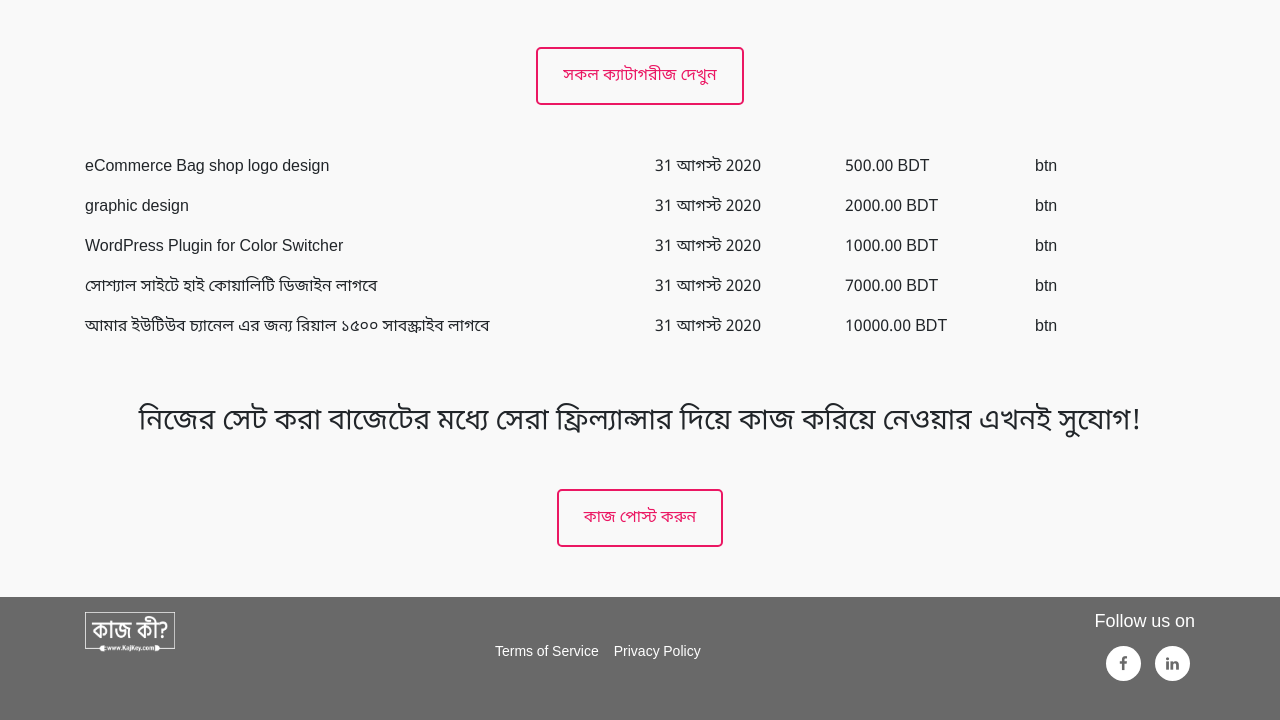
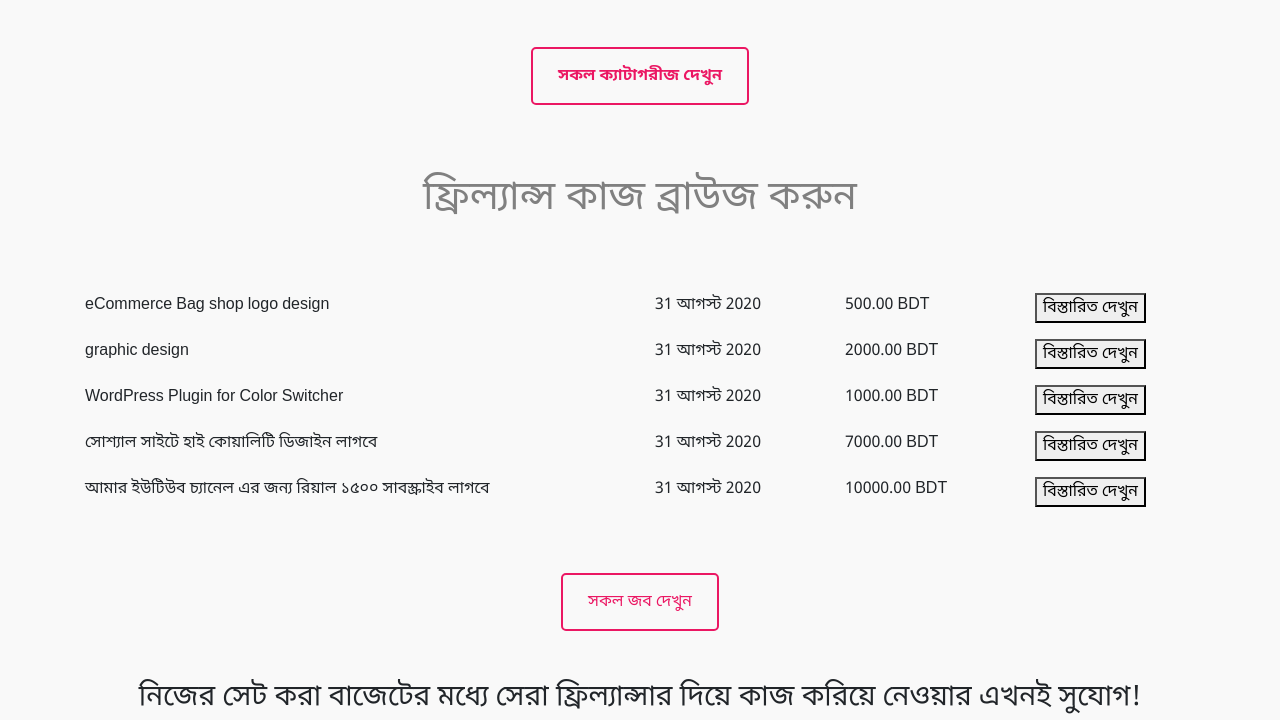
Before and after one commit to thetechdevs/kajkey-redesign, a plain HTML site: page index.html in a window 1280 px wide. Shown: the part 2857-3577 px from the top of the page. Drawn offline with nearby package versions, Linux system fonts and the light colour scheme.

Commit message:
Update index.html

```diff
--- a/index.html
+++ b/index.html
@@ -446,92 +446,107 @@
         </div>
 
         <div class="button-div">
-            <button class="pink-button">সকল ক্যাটাগরীজ দেখুন</button>
+            <button class="pink-button"><strong>সকল ক্যাটাগরীজ দেখুন</strong></button>
         </div>
 
     </section>
     <!-- জব ক্যাটেগরীজ end -->
 
-
     <!-- ফ্রিল্যান্স কাজ ব্রাউজ করুন start -->
 
     <section>
+        <div class="job-category-title">
+            <h1>ফ্রিল্যান্স কাজ ব্রাউজ করুন</h1>
+        </div>
             <div class="container">
                 <div class="row new">
-                <div class="col-md-6">
+                    <div class="col-12 col-md-6">
                         <p>eCommerce Bag shop logo design</p>
                     </div>
-                <div class="col-md-2">
+                    <div class="col-6 col-md-2">
                         <p>31 আগস্ট 2020</p>
                     </div>
-                <div class="col-md-2">
+                    <div class="col-6 col-md-2">
                         <p>500.00 BDT</p>
                     </div>
                     <div class="col-md-2">
-                    <p>btn</p>
+                        <p class="button-d">
+                        <button class="p-button">বিস্তারিত দেখুন</button>
+                        </p>
                     </div>
                 </div>
 
                 <div class="row new">
-                <div class="col-md-6">
+                    <div class="col-12 col-md-6">
                         <p>graphic design</p>
                     </div>
-                <div class="col-md-2">
+                    <div class="col-6 col-md-2">
                         <p>31 আগস্ট 2020</p>
                     </div>
-                <div class="col-md-2">
+                    <div class="col-6 col-md-2">
                         <p>2000.00 BDT</p>
                     </div>
                     <div class="col-md-2">
-                    <p>btn</p>
+                        <p class="button-d">
+                        <button class="p-button">বিস্তারিত দেখুন</button>
+                        </p>
                     </div>
                 </div>
 
                 <div class="row new">
-                <div class="col-md-6">
+                    <div class="col-12 col-md-6">
                         <p>WordPress Plugin for Color Switcher</p>
                     </div>
-                <div class="col-md-2">
+                    <div class="col-6 col-md-2">
                         <p>31 আগস্ট 2020</p>
                     </div>
-                <div class="col-md-2">
+                    <div class="col-6 col-md-2">
                         <p>1000.00 BDT</p>
                     </div>
                     <div class="col-md-2">
-                    <p>btn</p>
+                        <p class="button-d">
+                        <button class="p-button">বিস্তারিত দেখুন</button>
+                        </p>
                     </div>
                 </div>
 
                 <div class="row new">
-                <div class="col-md-6">
+                    <div class="col-12 col-md-6">
                         <p>সোশ্যাল সাইটে হাই কোয়ালিটি ডিজাইন লাগবে</p>
                     </div>
-                <div class="col-md-2">
+                    <div class="col-6 col-md-2">
                         <p>31 আগস্ট 2020</p>
                     </div>
-                <div class="col-md-2">
+                    <div class="col-6 col-md-2">
                         <p>7000.00 BDT</p>
                     </div>
                     <div class="col-md-2">
-                    <p>btn</p>
+                        <p class="button-d">
+                        <button class="p-button">বিস্তারিত দেখুন</button>
+                        </p>
                     </div>
                 </div>
 
                 <div class="row new">
-                <div class="col-md-6">
+                    <div class="col-12 col-md-6">
                         <p>আমার ইউটিউব চ্যানেল এর জন্য রিয়াল ১৫০০ সাবস্ক্রাইব লাগবে</p>
                     </div>
-                <div class="col-md-2">
+                    <div class="col-6 col-md-2">
                         <p>31 আগস্ট 2020</p>
                     </div>
-                <div class="col-md-2">
+                    <div class="col-6 col-md-2">
                         <p>10000.00 BDT</p>
                     </div>
                     <div class="col-md-2">
-                    <p>btn</p>
+                        <p class="button-d">
+                        <button class="p-button">বিস্তারিত দেখুন</button>
+                        </p>
                     </div>
                 </div>
 
+            </div>
+        <div class="button-div">
+            <button class="pink-button">সকল জব দেখুন</button>
         </div>
 
     </section>
@@ -552,13 +567,13 @@
     <!-- Footer start -->
     <footer class="footer">
         <div class="container">
-            <div class="row">
+            <div class="row mx-auto">
                 <div class="col-12 col-sm-4 footer-brand">
                     <a href="#"><img src="./img/home/footer/logoFooter.png" height="40" width="90"></a>
                 </div>
-                <div class="col-6 col-sm-4 row-footer">
+                <div class="col-12 col-sm-4 row-footer">
                     <a class="color" href="#">Terms of Service</a>
-                    <div class="col-6 col-sm">
+                    <div class="col-12 col-sm">
                         <a class="color" href="#">Privacy Policy</a>
                     </div>
 
```
Lines whose indentation alone changed are shown as unchanged.
